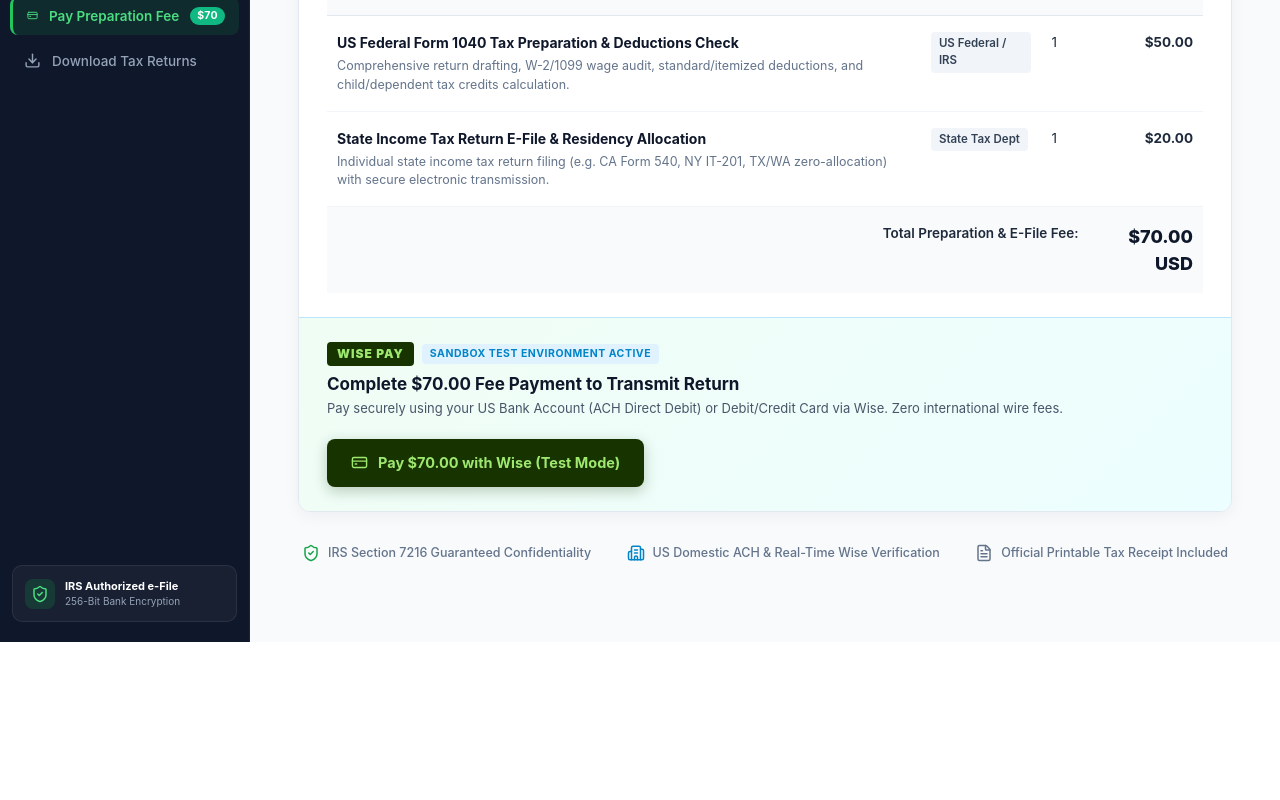
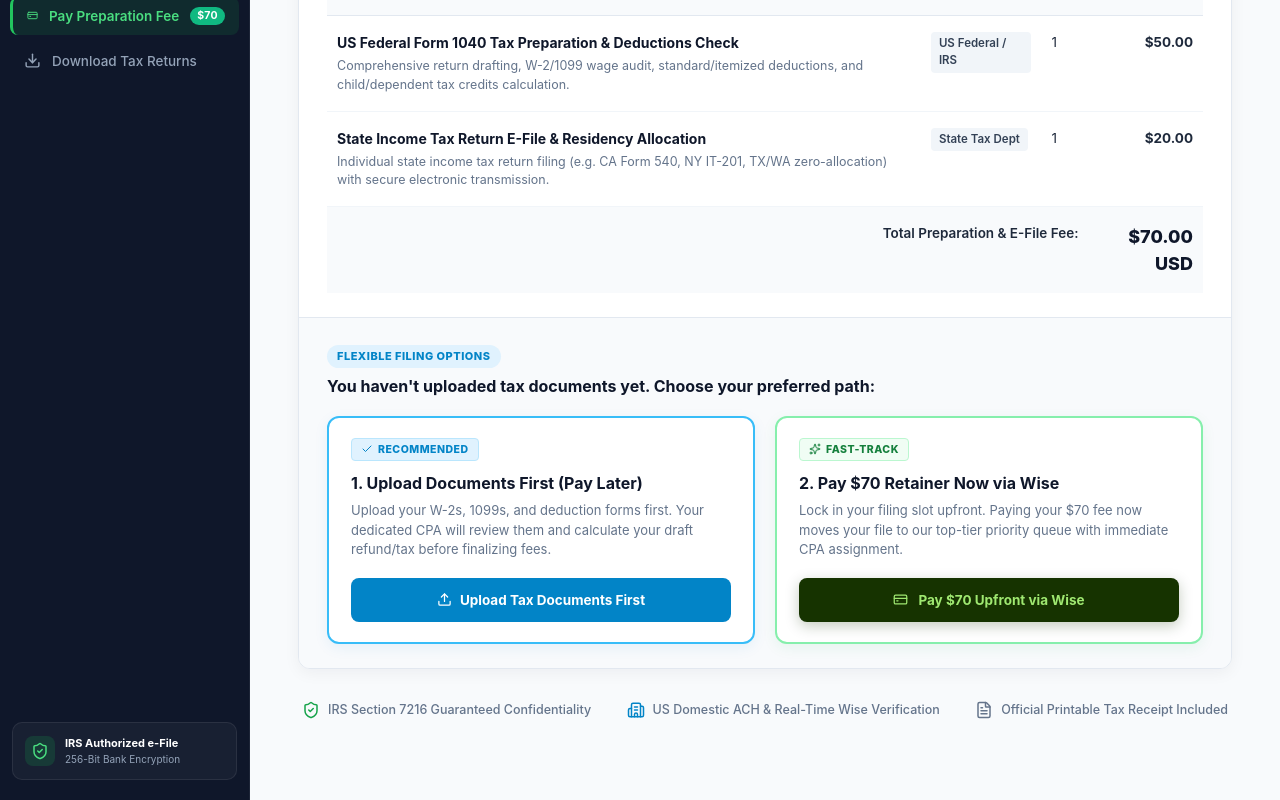
Before and after one commit to murali007/ira-tax-solutions, a React (Vite) app: page /portal/payment in a window 1280 px wide. Shown: the part 535-1335 px from the top of the page. Before the commit the page ends 1177 px from the top, so only its background shows below. Built offline with nearby package versions, Linux system fonts and the light colour scheme; no server answers; the database is empty; sample sign-in values are in the browser's storage.

Commit message:
feat: implement smart hybrid payment model (upload first vs upfront retainer)

```diff
--- a/src/pages/portal/PaymentFee.css
+++ b/src/pages/portal/PaymentFee.css
@@ -708,3 +708,206 @@
     box-shadow: none;
   }
 }
+
+
+/* ========================================================
+   HYBRID INTAKE DUAL-CHOICE SECTION (NEW USER WITHOUT DOCS)
+   ======================================================== */
+.hybrid-intake-box {
+  padding: 24px 28px;
+  background: #f8fafc;
+  border-top: 1px solid #e2e8f0;
+}
+
+.hybrid-header {
+  margin-bottom: 20px;
+}
+
+.hybrid-pill {
+  display: inline-block;
+  font-size: 11px;
+  font-weight: 800;
+  text-transform: uppercase;
+  color: #0284c7;
+  background: #e0f2fe;
+  padding: 3px 10px;
+  border-radius: 9999px;
+  letter-spacing: 0.5px;
+  margin-bottom: 8px;
+}
+
+.hybrid-header h4 {
+  font-size: 16px;
+  font-weight: 700;
+  color: #0f172a;
+  margin: 0;
+}
+
+.hybrid-choice-grid {
+  display: grid;
+  grid-template-columns: 1fr 1fr;
+  gap: 20px;
+}
+
+.hybrid-choice-card {
+  background: #ffffff;
+  border: 2px solid #e2e8f0;
+  border-radius: 12px;
+  padding: 20px 22px;
+  display: flex;
+  flex-direction: column;
+  transition: all 0.2s ease;
+  position: relative;
+}
+
+.hybrid-choice-card.standard-card {
+  border-color: #38bdf8;
+  box-shadow: 0 4px 14px rgba(2, 132, 199, 0.08);
+}
+
+.hybrid-choice-card.fasttrack-card {
+  border-color: #86efac;
+  box-shadow: 0 4px 14px rgba(22, 163, 74, 0.08);
+}
+
+.hybrid-choice-card:hover {
+  transform: translateY(-2px);
+}
+
+.choice-badge {
+  display: inline-flex;
+  align-items: center;
+  gap: 5px;
+  font-size: 10.5px;
+  font-weight: 800;
+  letter-spacing: 0.5px;
+  padding: 3px 9px;
+  border-radius: 4px;
+  align-self: flex-start;
+  margin-bottom: 12px;
+  text-transform: uppercase;
+}
+
+.badge-recommended {
+  background: #e0f2fe;
+  color: #0284c7;
+  border: 1px solid #bae6fd;
+}
+
+.badge-fasttrack {
+  background: #f0fdf4;
+  color: #15803d;
+  border: 1px solid #bbf7d0;
+}
+
+.hybrid-choice-card h5 {
+  font-size: 16px;
+  font-weight: 700;
+  color: #0f172a;
+  margin: 0 0 8px;
+}
+
+.hybrid-choice-card p {
+  font-size: 13px;
+  color: #64748b;
+  line-height: 1.5;
+  margin: 0 0 18px;
+  flex: 1;
+}
+
+.card-btn-wrap {
+  margin-top: auto;
+}
+
+.btn-choice-upload {
+  display: inline-flex;
+  align-items: center;
+  justify-content: center;
+  gap: 8px;
+  width: 100%;
+  background: #0284c7;
+  color: #ffffff;
+  padding: 12px 18px;
+  border-radius: 8px;
+  font-size: 13.5px;
+  font-weight: 700;
+  text-decoration: none;
+  transition: background 0.15s ease;
+  box-sizing: border-box;
+}
+
+.btn-choice-upload:hover {
+  background: #0369a1;
+}
+
+.btn-choice-pay {
+  width: 100%;
+  justify-content: center;
+  padding: 12px 18px;
+  font-size: 13.5px;
+}
+
+/* Upfront Retainer Notice (When paid before docs) */
+.upfront-retainer-alert {
+  display: flex;
+  align-items: center;
+  justify-content: space-between;
+  gap: 16px;
+  background: #fffbeb;
+  border-top: 1px solid #fef3c7;
+  padding: 18px 28px;
+  flex-wrap: wrap;
+}
+
+.retainer-alert-left {
+  display: flex;
+  align-items: flex-start;
+  gap: 12px;
+  flex: 1;
+  min-width: 260px;
+}
+
+.sparkle-gold {
+  color: #d97706;
+  margin-top: 2px;
+  flex-shrink: 0;
+}
+
+.retainer-alert-left strong {
+  display: block;
+  font-size: 14.5px;
+  color: #92400e;
+  margin-bottom: 4px;
+}
+
+.retainer-alert-left p {
+  font-size: 12.5px;
+  color: #b45309;
+  margin: 0;
+  line-height: 1.4;
+}
+
+.btn-alert-upload {
+  display: inline-flex;
+  align-items: center;
+  gap: 8px;
+  background: #0f172a;
+  color: #ffffff;
+  padding: 10px 18px;
+  border-radius: 8px;
+  font-size: 13px;
+  font-weight: 700;
+  text-decoration: none;
+  transition: background 0.15s ease;
+  white-space: nowrap;
+}
+
+.btn-alert-upload:hover {
+  background: #1e293b;
+}
+
+@media (max-width: 768px) {
+  .hybrid-choice-grid {
+    grid-template-columns: 1fr;
+  }
+}
--- a/src/pages/portal/PaymentFee.jsx
+++ b/src/pages/portal/PaymentFee.jsx
@@ -1,4 +1,5 @@
 import { useState, useEffect } from 'react';
+import { Link } from 'react-router-dom';
 import { useAuth } from '../../context/AuthContext';
 import { api } from '../../lib/api';
 import {
@@ -16,7 +17,10 @@ import {
   X,
   Check,
   RefreshCw,
-  HelpCircle
+  HelpCircle,
+  Upload,
+  Sparkles,
+  Info
 } from 'lucide-react';
 import './PaymentFee.css';
 
@@ -93,6 +97,7 @@ export default function PaymentFee() {
   const clientPhone = user?.phone || 'On file';
 
   const isPaid = paymentSuccess || invoice?.fee_paid;
+  const hasDocs = invoice?.has_documents || false;
 
   if (loading) {
     return (
@@ -155,7 +160,7 @@ export default function PaymentFee() {
           <div className="entity-col date-col">
             <span className="col-label">Invoice Details:</span>
             <span className="entity-detail">Tax Year: <strong>2025 (Current Filing Season)</strong></span>
-            <span className="entity-detail">Terms: <strong>Due Prior to IRS Transmission</strong></span>
+            <span className="entity-detail">Fee Type: <strong>{hasDocs ? 'Final E-Filing Transmission' : 'Flat Fee / Upfront Retainer'}</strong></span>
             <span className="entity-detail">Currency: <strong>USD ($)</strong></span>
           </div>
         </div>
@@ -200,8 +205,9 @@ export default function PaymentFee() {
           </table>
         </div>
 
-        {/* Payment Status or Wise Checkout Action */}
+        {/* Payment Status or Hybrid Actions */}
         {isPaid ? (
+          <div className="payment-cleared-section">
             <div className="payment-cleared-banner">
               <div className="cleared-icon-wrap">
                 <CheckCircle2 size={32} />
@@ -209,7 +215,7 @@ export default function PaymentFee() {
               <div className="cleared-content">
                 <h4>Fee Successfully Cleared — $70.00 USD via Wise</h4>
                 <p>
-                Your tax preparation fee has been verified and recorded. Your return has passed all quality review gates and is now queued for direct electronic filing with the IRS and state tax department.
+                  Your tax preparation fee has been verified and recorded. Zero balance remaining.
                 </p>
                 <div className="cleared-txn-details">
                   <span>Transaction Ref: <strong>{receiptTxnId}</strong></span>
@@ -229,7 +235,79 @@ export default function PaymentFee() {
                 </button>
               </div>
             </div>
+
+            {/* If user paid upfront but hasn't uploaded docs yet, guide them directly to Upload */}
+            {!hasDocs && (
+              <div className="upfront-retainer-alert">
+                <div className="retainer-alert-left">
+                  <Sparkles size={20} className="sparkle-gold" />
+                  <div>
+                    <strong>Priority Intake Activated: Next Step is Uploading Documents</strong>
+                    <p>
+                      Your $70 preparation fee is fully settled upfront. Please upload your Form W-2s, 1099s, and photo ID so your dedicated tax preparer can draft your return immediately.
+                    </p>
+                  </div>
+                </div>
+                <Link to="/portal/upload" className="btn-alert-upload">
+                  <Upload size={15} />
+                  <span>Upload Tax Documents Now</span>
+                </Link>
+              </div>
+            )}
+          </div>
         ) : (
+          /* UNPAID: SMART HYBRID FLOW (NEW USER VS READY USER) */
+          <div className="payment-action-wrapper">
+            {!hasDocs ? (
+              /* New User Without Documents: Hybrid Dual Choice */
+              <div className="hybrid-intake-box">
+                <div className="hybrid-header">
+                  <span className="hybrid-pill">FLEXIBLE FILING OPTIONS</span>
+                  <h4>You haven't uploaded tax documents yet. Choose your preferred path:</h4>
+                </div>
+
+                <div className="hybrid-choice-grid">
+                  {/* Choice 1: Standard CPA Flow (Recommended) */}
+                  <div className="hybrid-choice-card standard-card">
+                    <div className="choice-badge badge-recommended">
+                      <Check size={12} /> RECOMMENDED
+                    </div>
+                    <h5>1. Upload Documents First (Pay Later)</h5>
+                    <p>
+                      Upload your W-2s, 1099s, and deduction forms first. Your dedicated CPA will review them and calculate your draft refund/tax before finalizing fees.
+                    </p>
+                    <div className="card-btn-wrap">
+                      <Link to="/portal/upload" className="btn-choice-upload">
+                        <Upload size={15} />
+                        <span>Upload Tax Documents First</span>
+                      </Link>
+                    </div>
+                  </div>
+
+                  {/* Choice 2: Fast-Track Retainer (Pay Upfront) */}
+                  <div className="hybrid-choice-card fasttrack-card">
+                    <div className="choice-badge badge-fasttrack">
+                      <Sparkles size={12} /> FAST-TRACK
+                    </div>
+                    <h5>2. Pay $70 Retainer Now via Wise</h5>
+                    <p>
+                      Lock in your filing slot upfront. Paying your $70 fee now moves your file to our top-tier priority queue with immediate CPA assignment.
+                    </p>
+                    <div className="card-btn-wrap">
+                      <button
+                        type="button"
+                        onClick={() => setShowWiseModal(true)}
+                        className="btn-pay-wise btn-choice-pay"
+                      >
+                        <CreditCard size={15} />
+                        <span>Pay $70 Upfront via Wise</span>
+                      </button>
+                    </div>
+                  </div>
+                </div>
+              </div>
+            ) : (
+              /* User Already Has Documents: Direct E-File Authorization */
               <div className="payment-action-box">
                 <div className="action-box-left">
                   <div className="wise-badge-row">
@@ -238,8 +316,7 @@ export default function PaymentFee() {
                   </div>
                   <h4>Complete $70.00 Fee Payment to Transmit Return</h4>
                   <p>
-                Pay securely using your US Bank Account (ACH Direct Debit) or Debit/Credit Card via Wise.
-                Zero international wire fees.
+                    Your documents are on file. Pay securely using your US Bank Account (ACH Direct Debit) or Card via Wise to authorize electronic filing with the IRS.
                   </p>
                 </div>
 
@@ -253,6 +330,8 @@ export default function PaymentFee() {
                     <span>Pay $70.00 with Wise (Test Mode)</span>
                   </button>
                 </div>
+              </div>
+            )}
           </div>
         )}
       </div>
@@ -406,7 +485,7 @@ export default function PaymentFee() {
 
               <div className="wise-modal-footnote">
                 <HelpCircle size={13} />
-                <span>Test Mode: No real funds will be charged. Updates Supabase database live and marks return as fee cleared.</span>
+                <span>Test Mode: No real funds charged. Updates database live and synchronizes with IRS filing queue.</span>
               </div>
             </div>
           </div>
```
Also changed, not shown: src/lib/api.js. Lines whose indentation alone changed are shown as unchanged.
